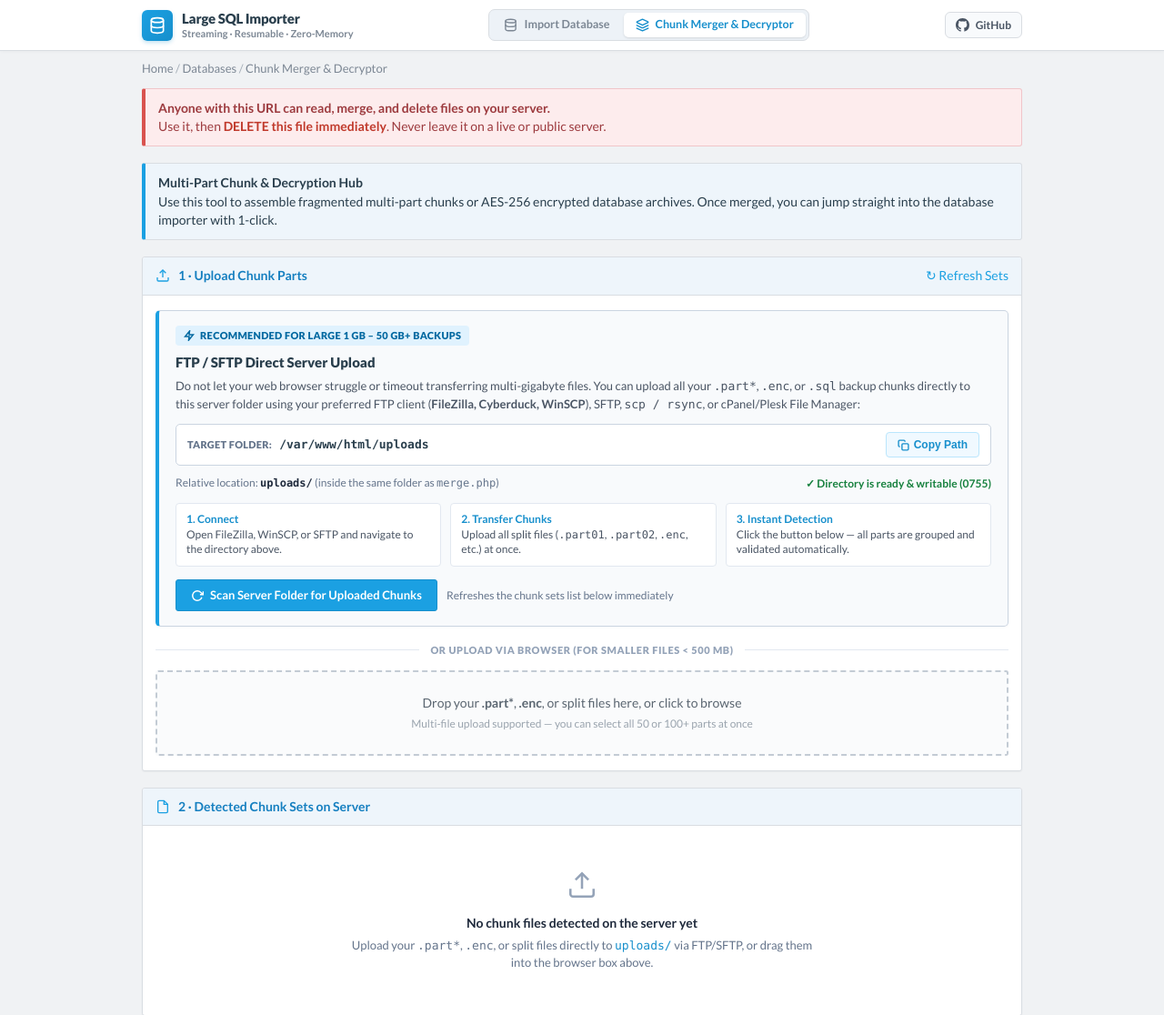
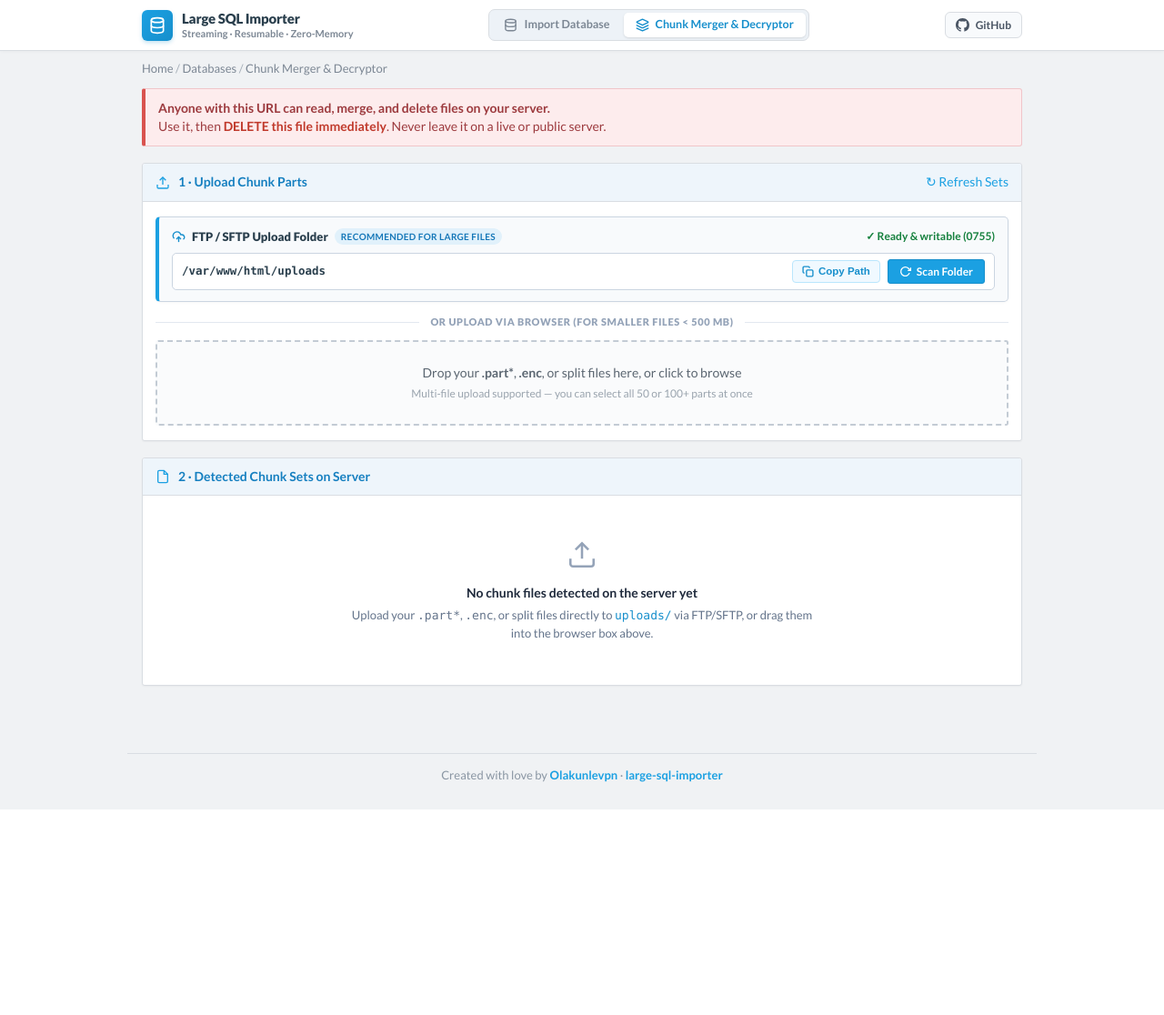
Before and after one commit to olakunlevpn/large-sql-importer, a PHP site: page /merge.php in a window 1280 px wide. Shown: the top 1116 px of the page at 91% size. After the commit the page ends 890 px from the top, so only its background shows below. Run offline with PHP 8.4, Linux system fonts and the light colour scheme; data that the repository does not hold is empty; some libraries are stand-ins or nearby versions.

Commit message:
style: streamline merge page layout and compact FTP folder card

```diff
--- a/merge.php
+++ b/merge.php
@@ -591,19 +591,14 @@ if ($action === 'merge') {
   .callout .ttl{font-weight:700}
 
   /* ftp banner card */
-  .ftp-card{background:#f8fafc;border:1px solid #cbd5e1;border-left:4px solid var(--cp-blue);border-radius:5px;padding:16px 18px;margin-bottom:16px;box-shadow:0 1px 3px rgba(0,0,0,.03)}
-  .ftp-badge{display:inline-flex;align-items:center;gap:6px;background:#e0f2fe;color:#0369a1;padding:3px 9px;border-radius:4px;font-size:11px;font-weight:800;letter-spacing:.3px;text-transform:uppercase;margin-bottom:8px}
-  .ftp-title{font-size:15px;font-weight:800;color:var(--cp-head);margin-bottom:6px;display:flex;align-items:center;gap:8px}
-  .ftp-desc{font-size:13px;color:var(--cp-ink);line-height:1.5;margin-bottom:12px}
-  .ftp-path-box{display:flex;align-items:center;gap:8px;background:#ffffff;border:1px solid #cbd5e1;border-radius:5px;padding:8px 12px;margin-bottom:10px}
-  .ftp-path{font-family:ui-monospace,SFMono-Regular,Menlo,Consolas,monospace;font-size:13px;font-weight:700;color:var(--cp-head);flex:1;overflow-x:auto;white-space:nowrap;user-select:all}
-  .copy-btn{display:inline-flex;align-items:center;gap:5px;padding:6px 12px;font-size:12px;font-weight:700;color:var(--cp-blue-d);background:#f0f9ff;border:1px solid #bae6fd;border-radius:4px;cursor:pointer;transition:all .15s;white-space:nowrap}
+  .ftp-card{background:#f8fafc;border:1px solid #cbd5e1;border-left:4px solid var(--cp-blue);border-radius:5px;padding:12px 14px;margin-bottom:14px;box-shadow:0 1px 3px rgba(0,0,0,.03)}
+  .ftp-title{font-size:13px;font-weight:800;color:var(--cp-head);display:flex;align-items:center;gap:7px}
+  .ftp-path-box{display:flex;align-items:center;gap:8px;background:#ffffff;border:1px solid #cbd5e1;border-radius:5px;padding:6px 10px;flex-wrap:wrap}
+  .ftp-path{font-family:ui-monospace,SFMono-Regular,Menlo,Consolas,monospace;font-size:12.5px;font-weight:700;color:var(--cp-head);flex:1 1 240px;overflow-x:auto;white-space:nowrap;user-select:all}
+  .copy-btn{display:inline-flex;align-items:center;gap:5px;padding:5px 10px;font-size:11.5px;font-weight:700;color:var(--cp-blue-d);background:#f0f9ff;border:1px solid #bae6fd;border-radius:4px;cursor:pointer;transition:all .15s;white-space:nowrap}
   .copy-btn:hover{background:#e0f2fe;border-color:#7dd3fc;color:var(--cp-blue)}
   .copy-btn.copied{background:#dcfce7;border-color:#86efac;color:#15803d}
-  .ftp-steps{display:grid;grid-template-columns:repeat(auto-fit,minmax(200px,1fr));gap:10px;margin-top:10px;font-size:12px;color:var(--cp-ink)}
-  .ftp-step{background:#ffffff;border:1px solid #e2e8f0;border-radius:4px;padding:9px 11px;line-height:1.4}
-  .ftp-step b{color:var(--cp-head)}
-  .or-divider{display:flex;align-items:center;text-align:center;color:#94a3b8;font-size:11px;font-weight:800;text-transform:uppercase;letter-spacing:.6px;margin:18px 0 14px}
+  .or-divider{display:flex;align-items:center;text-align:center;color:#94a3b8;font-size:11px;font-weight:800;text-transform:uppercase;letter-spacing:.6px;margin:14px 0 12px}
   .or-divider::before,.or-divider::after{content:'';flex:1;border-bottom:1px solid #e2e8f0}
   .or-divider::before{margin-right:12px}
   .or-divider::after{margin-left:12px}
@@ -727,11 +722,6 @@ if ($action === 'merge') {
     <div>Use it, then <b>DELETE this file immediately</b>. Never leave it on a live or public server.</div>
   </div>
 
-  <div class="callout callout-info">
-    <div class="ttl">Multi-Part Chunk &amp; Decryption Hub</div>
-    <div>Use this tool to assemble fragmented multi-part chunks or AES-256 encrypted database archives. Once merged, you can jump straight into the database importer with 1-click.</div>
-  </div>
-
   <!-- 1. UPLOAD CHUNKS -->
   <div class="panel">
     <div class="phead">
@@ -741,60 +731,33 @@ if ($action === 'merge') {
     </div>
     <div class="pbody">
 
-      <!-- FTP / SFTP DIRECT UPLOAD HERO CARD -->
+      <!-- FTP / SFTP DIRECT UPLOAD COMPACT CARD -->
       <div class="ftp-card">
-        <div class="ftp-badge">
-          <svg width="12" height="12" viewBox="0 0 24 24" fill="none" stroke="currentColor" stroke-width="3"><polygon points="13 2 3 14 12 14 11 22 21 10 12 10 13 2"/></svg>
-          <span>Recommended For Large 1 GB &ndash; 50 GB+ Backups</span>
-        </div>
-        <div class="ftp-title">
-          <span>FTP / SFTP Direct Server Upload</span>
-        </div>
-        <div class="ftp-desc">
-          Do not let your web browser struggle or timeout transferring multi-gigabyte files. You can upload all your <span class="mono">.part*</span>, <span class="mono">.enc</span>, or <span class="mono">.sql</span> backup chunks directly to this server folder using your preferred FTP client (<strong>FileZilla, Cyberduck, WinSCP</strong>), SFTP, <span class="mono">scp / rsync</span>, or cPanel/Plesk File Manager:
+        <div style="display:flex;align-items:center;justify-content:space-between;flex-wrap:wrap;gap:8px;margin-bottom:8px">
+          <div class="ftp-title">
+            <svg width="15" height="15" viewBox="0 0 24 24" fill="none" stroke="currentColor" stroke-width="2.2" style="color:var(--cp-blue-d)"><path d="M4 14.899A7 7 0 1 1 15.71 8h1.79a4.5 4.5 0 0 1 2.5 8.242"/><path d="M12 12v9"/><path d="m16 16-4-4-4 4"/></svg>
+            <span>FTP / SFTP Upload Folder</span>
+            <span class="badge b-parts" style="font-size:10px">Recommended for Large Files</span>
+          </div>
+          <span style="font-size:12px">
+            <?php if (is_writable(UPLOAD_DIR)): ?>
+              <span style="color:#15803d;font-weight:700">✓ Ready &amp; writable (0755)</span>
+            <?php else: ?>
+              <span style="color:#b91c1c;font-weight:700">⚠ Not writable (chmod 755 uploads)</span>
+            <?php endif; ?>
+          </span>
         </div>
 
         <div class="ftp-path-box">
-          <span style="font-size:11px;font-weight:800;color:#64748b;text-transform:uppercase;letter-spacing:.3px">Target Folder:</span>
           <code id="ftpPath" class="ftp-path"><?php echo htmlspecialchars(UPLOAD_DIR); ?></code>
           <button id="copyPathBtn" type="button" class="copy-btn" title="Copy exact server folder path to clipboard">
             <svg width="13" height="13" viewBox="0 0 24 24" fill="none" stroke="currentColor" stroke-width="2.5"><rect x="9" y="9" width="13" height="13" rx="2" ry="2"/><path d="M5 15H4a2 2 0 0 1-2-2V4a2 2 0 0 1 2-2h9a2 2 0 0 1 2 2v1"/></svg>
             <span>Copy Path</span>
           </button>
-        </div>
-
-        <div style="display:flex;justify-content:space-between;align-items:center;flex-wrap:wrap;gap:8px;font-size:12px;margin-bottom:12px">
-          <span style="color:#64748b">Relative location: <b class="mono" style="color:#1e293b">uploads/</b> (inside the same folder as <span class="mono">merge.php</span>)</span>
-          <span>
-            <?php if (is_writable(UPLOAD_DIR)): ?>
-              <span style="color:#15803d;font-weight:700">✓ Directory is ready &amp; writable (0755)</span>
-            <?php else: ?>
-              <span style="color:#b91c1c;font-weight:700">⚠ Directory not writable &mdash; please run: chmod 755 uploads</span>
-            <?php endif; ?>
-          </span>
-        </div>
-
-        <div class="ftp-steps">
-          <div class="ftp-step">
-            <b style="color:var(--cp-blue-d)">1. Connect</b><br>
-            Open FileZilla, WinSCP, or SFTP and navigate to the directory above.
-          </div>
-          <div class="ftp-step">
-            <b style="color:var(--cp-blue-d)">2. Transfer Chunks</b><br>
-            Upload all split files (<span class="mono">.part01</span>, <span class="mono">.part02</span>, <span class="mono">.enc</span>, etc.) at once.
-          </div>
-          <div class="ftp-step">
-            <b style="color:var(--cp-blue-d)">3. Instant Detection</b><br>
-            Click the button below &mdash; all parts are grouped and validated automatically.
-          </div>
-        </div>
-
-        <div style="margin-top:14px;display:flex;gap:10px;align-items:center;flex-wrap:wrap">
-          <button id="btnScanFtp" type="button" class="btn btn-primary" style="display:inline-flex;align-items:center;gap:7px;font-size:13px;padding:8px 16px">
-            <svg width="14" height="14" viewBox="0 0 24 24" fill="none" stroke="currentColor" stroke-width="2.5"><polyline points="23 4 23 10 17 10"/><path d="M20.49 15a9 9 0 1 1-2.12-9.36L23 10"/></svg>
-            <span>Scan Server Folder for Uploaded Chunks</span>
+          <button id="btnScanFtp" type="button" class="btn btn-primary" style="display:inline-flex;align-items:center;gap:6px;font-size:12px;padding:5px 12px">
+            <svg width="13" height="13" viewBox="0 0 24 24" fill="none" stroke="currentColor" stroke-width="2.5"><polyline points="23 4 23 10 17 10"/><path d="M20.49 15a9 9 0 1 1-2.12-9.36L23 10"/></svg>
+            <span>Scan Folder</span>
           </button>
-          <span style="font-size:12px;color:#64748b">Refreshes the chunk sets list below immediately</span>
         </div>
       </div>
 
```
